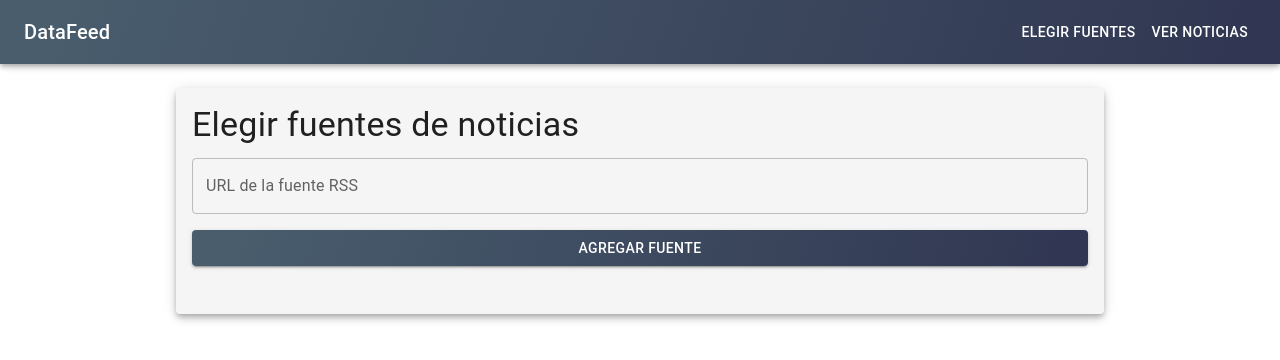
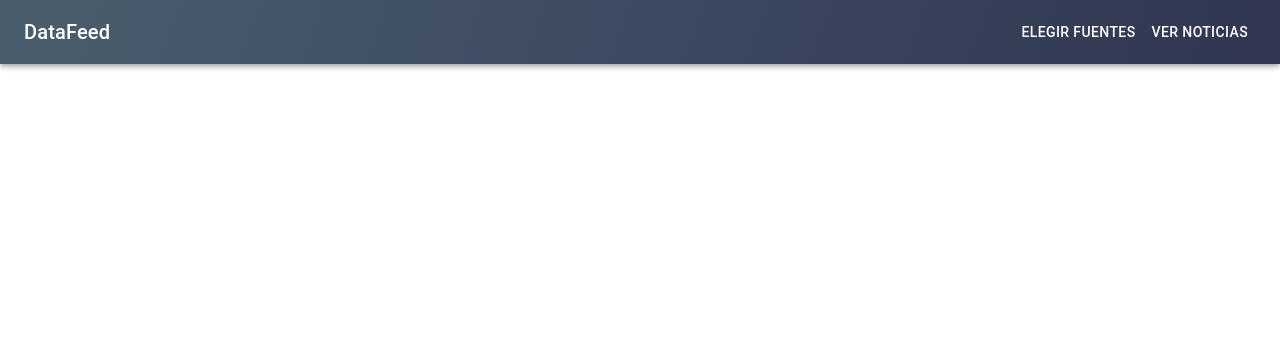
Before and after one commit to AlexAlcar/DataFeedNews-frontEnd, a React (Vite) app: page / in a window 1280 px wide. Shown: the top 360 px of the page. Built offline with nearby package versions, Linux system fonts and the light colour scheme.

Commit message:
fix routes

```diff
--- a/src/App.jsx
+++ b/src/App.jsx
@@ -10,7 +10,6 @@ function App() {
     <Router>
       <Menu />
       <Routes>
-        <Route path="/" element={<ChooseSources />} />
         <Route path="/news" element={<ViewNews />} />
         <Route path="/sources" element={<ChooseSources />} />
       </Routes>
--- a/src/menu.jsx
+++ b/src/menu.jsx
@@ -12,7 +12,7 @@ function Menu() {
                 <Typography variant="h6" component="div" sx={{ flexGrow: 1 }}>
                     DataFeed
                 </Typography>
-                <Button color="inherit" component={Link} to="/choose-sources">Elegir Fuentes</Button>
+                <Button color="inherit" component={Link} to="/sources">Elegir Fuentes</Button>
                 <Button color="inherit" component={Link} to="/news">Ver Noticias</Button>
             </Toolbar>
         </AppBar>
--- a/vite.config.js
+++ b/vite.config.js
@@ -1,7 +1,8 @@
-import { defineConfig } from 'vite'
-import react from '@vitejs/plugin-react-swc'
+import { defineConfig } from 'vite';
+import react from '@vitejs/plugin-react-swc';
 
 // https://vitejs.dev/config/
 export default defineConfig({
-  plugins: [react()],
-})
+  base: '/sources', // Establece la ruta base predeterminada
+  plugins: [react()]
+});
```
